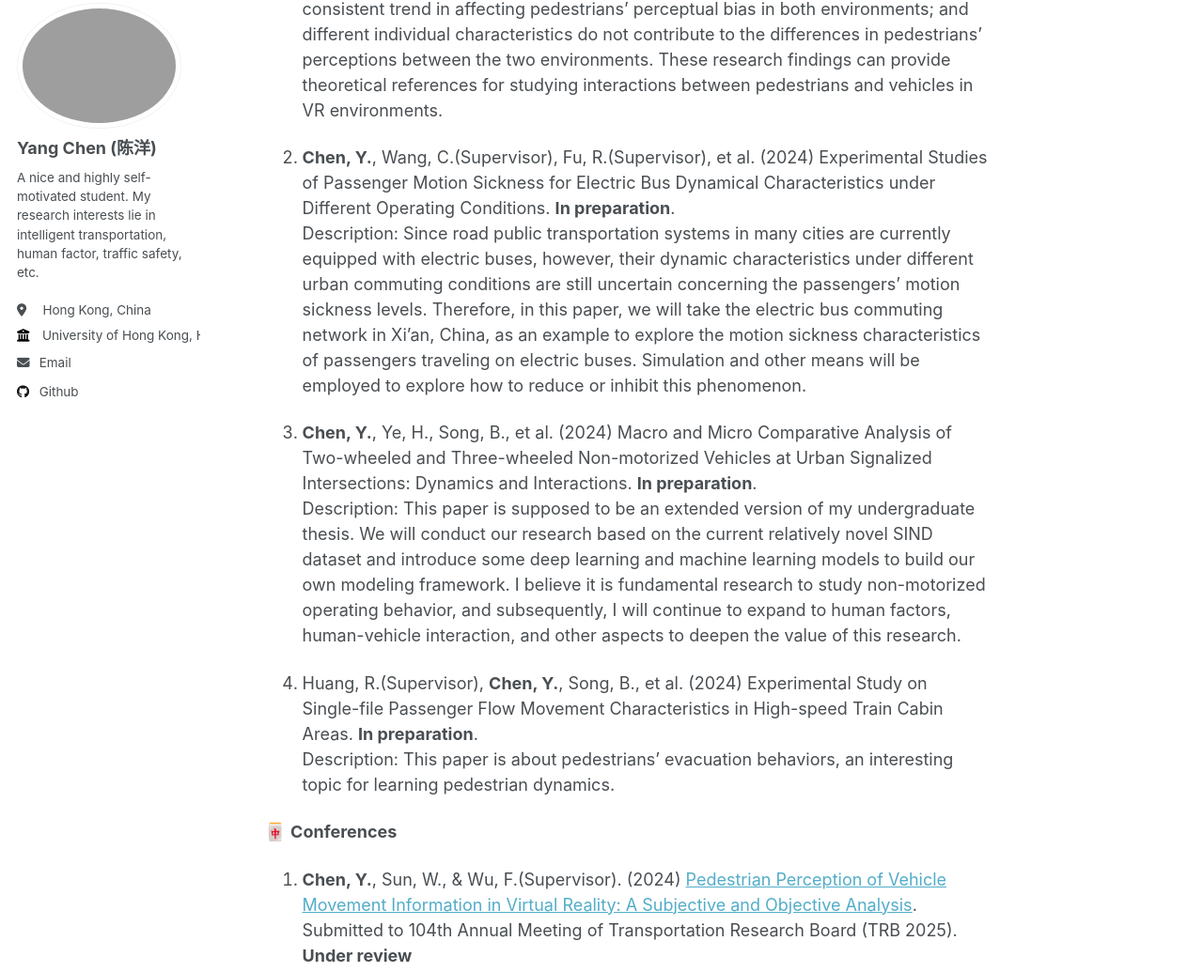
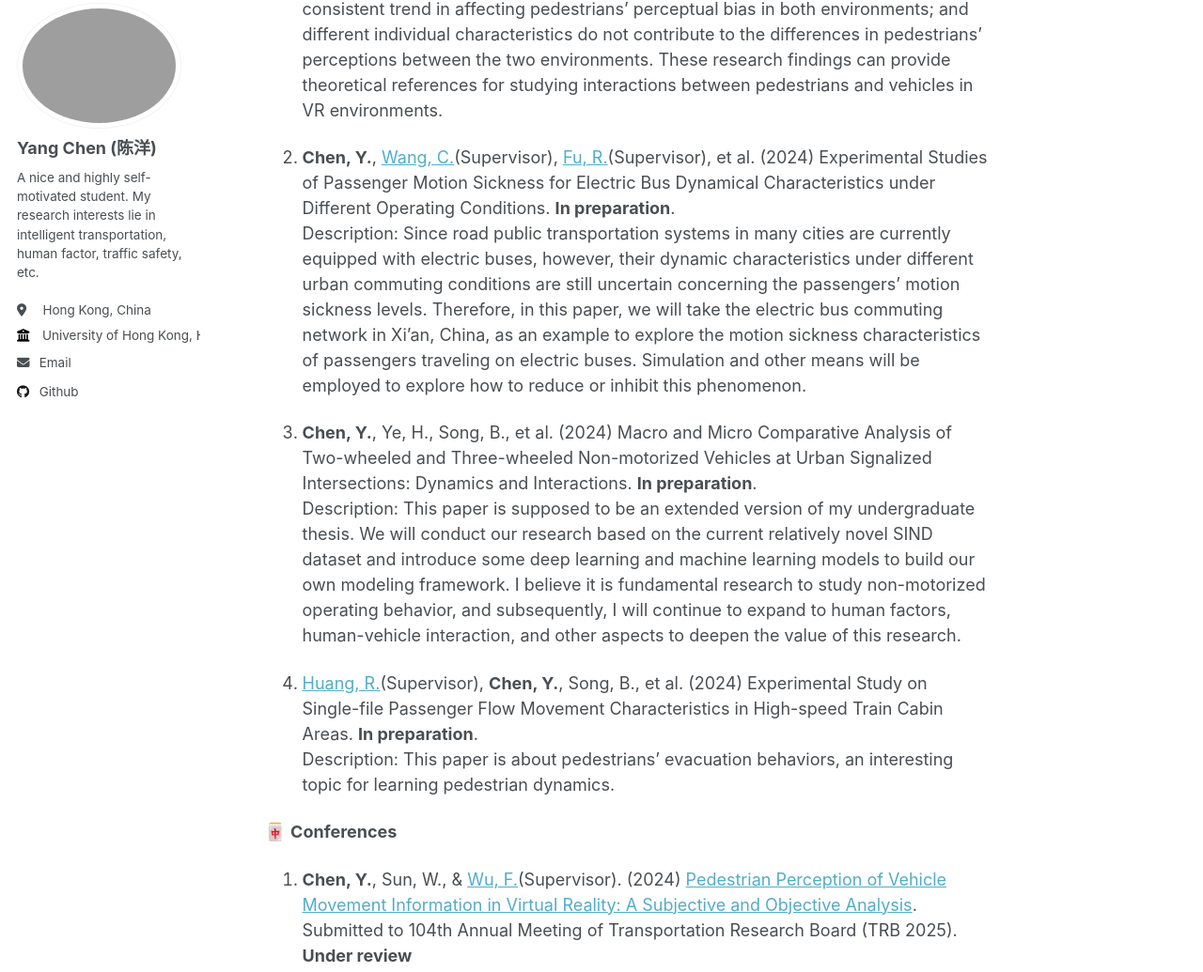
Before and after one commit to Sugar-eatingSheep/YangCHEN.github.io, a Jekyll site: the page built from _pages/about.md, in a window 1280 px wide and 1400 px high, scrolled down 1749 px. Shown: the part 103-1138 px from the top of the window at 94% size. Built offline with Jekyll 4.4.1, drawn with Linux system fonts in a browser that asks for light colours; part of the change alters nothing that is shown; some of the changed text lies outside the part shown.

```diff
--- a/_pages/about.md
+++ b/_pages/about.md
@@ -34,21 +34,21 @@ Publications
 ======
 👋 **Journals**
 
-1. Wu, F.(Supervisor), Sun, W., **Chen, Y.**, et al. (2024) A Comparative Study on Pedestrian Perception of Vehicle Movement Information in Virtual Reality and Real-world Environments 虚实环境下行人对车辆运动信息感知特性对比研究. Submitted to *Journal of Transportation Systems Engineering and Information Technology 交通运输系统工程与信息* (EI, IF=2.27). **Under review**.
+1. [Wu, F.](https://www.researchgate.net/profile/Fuwei-Wu)(Supervisor), Sun, W., **Chen, Y.**, et al. (2024) A Comparative Study on Pedestrian Perception of Vehicle Movement Information in Virtual Reality and Real-world Environments 虚实环境下行人对车辆运动信息感知特性对比研究. Submitted to *Journal of Transportation Systems Engineering and Information Technology 交通运输系统工程与信息* (EI, IF=2.27). **Under review**.
 <br /> Description: This paper conducted the experimental tasks of vehicle speed estimation and vehicle arrival time estimation in both environments, and a total of 37 subjects' experimental data were collected. By comparing and analyzing the performance of participants' perception of vehicle motion information with the bias values of estimated speed and arrival time as the analytical indexes, this paper discusses the influence of vehicle speed, individual characteristics, and other factors on the experimental results. The results demonstrate that compared to the real-world experiment, pedestrians tend to underestimate vehicle speed in VR environments, although their estimation of arrival time remains consistent; vehicle speed has a consistent trend in affecting pedestrians' perceptual bias in both environments; and different individual characteristics do not contribute to the differences in pedestrians' perceptions between the two environments. These research findings can provide theoretical references for studying interactions between pedestrians and vehicles in VR environments.
 
-1. **Chen, Y.**, Wang, C.(Supervisor), Fu, R.(Supervisor), et al. (2024) Experimental Studies of Passenger Motion Sickness for Electric Bus Dynamical Characteristics under Different Operating Conditions. **In preparation**.
+1. **Chen, Y.**, [Wang, C.](https://orcid.org/0000-0003-3531-1215)(Supervisor), [Fu, R.](https://www.researchgate.net/profile/Rui-Fu-16)(Supervisor), et al. (2024) Experimental Studies of Passenger Motion Sickness for Electric Bus Dynamical Characteristics under Different Operating Conditions. **In preparation**.
 <br /> Description: Since road public transportation systems in many cities are currently equipped with electric buses, however, their dynamic characteristics under different urban commuting conditions are still uncertain concerning the passengers' motion sickness levels. Therefore, in this paper, we will take the electric bus commuting network in Xi'an, China, as an example to explore the motion sickness characteristics of passengers traveling on electric buses. Simulation and other means will be employed to explore how to reduce or inhibit this phenomenon.
 
 1. **Chen, Y.**, Ye, H., Song, B., et al. (2024) Macro and Micro Comparative Analysis of Two-wheeled and Three-wheeled Non-motorized Vehicles at Urban Signalized Intersections: Dynamics and Interactions. **In preparation**.
 <br /> Description: This paper is supposed to be an extended version of my undergraduate thesis. We will conduct our research based on the current relatively novel SIND dataset and introduce some deep learning and machine learning models to build our own modeling framework. I believe it is fundamental research to study non-motorized operating behavior, and subsequently, I will continue to expand to human factors, human-vehicle interaction, and other aspects to deepen the value of this research.
 
-1. Huang, R.(Supervisor), **Chen, Y.**, Song, B., et al. (2024) Experimental Study on Single-file Passenger Flow Movement Characteristics in High-speed Train Cabin Areas. **In preparation**.
+1. [Huang, R.](https://www.researchgate.net/profile/Rong-Huang-65)(Supervisor), **Chen, Y.**, Song, B., et al. (2024) Experimental Study on Single-file Passenger Flow Movement Characteristics in High-speed Train Cabin Areas. **In preparation**.
 <br /> Description: This paper is about pedestrians' evacuation behaviors, an interesting topic for learning pedestrian dynamics.
 
 🀄 **Conferences**
 
-1. **Chen, Y.**, Sun, W., & Wu, F.(Supervisor). (2024) [Pedestrian Perception of Vehicle Movement Information in Virtual Reality: A Subjective and Objective Analysis](https://sugar-eatingsheep.github.io/YangCHEN.github.io/files/TRBAM-25-01553.pdf). Submitted to 104th Annual Meeting of Transportation Research Board (TRB 2025). **Under review**
+1. **Chen, Y.**, Sun, W., & [Wu, F.](https://www.researchgate.net/profile/Fuwei-Wu)(Supervisor). (2024) [Pedestrian Perception of Vehicle Movement Information in Virtual Reality: A Subjective and Objective Analysis](https://sugar-eatingsheep.github.io/YangCHEN.github.io/files/TRBAM-25-01553.pdf). Submitted to 104th Annual Meeting of Transportation Research Board (TRB 2025). **Under review**
 <br /> Description: This article is a derivative work of the Journal Paper *A Comparative Study on Pedestrian Perception of Vehicle Movement Information in Virtual Reality and Real-world Environments*.
 
 1. **Chen, Y.**. (2023) [Research on Short-term Passenger Flow Prediction Method of Urban Railway Based on Machine Learning](https://sugar-eatingsheep.github.io/YangCHEN.github.io/files/conference 2. Final version.pdf). 5th International Conference on Computing and Data Science (CONF-CDS 2023). **Accepted**.
@@ -60,7 +60,7 @@ Publications
 👨🏻‍🎓 **Thesis**
 <br />
 <br />
-(Undergraduate Thesis) **Chen, Y.**, 2024, [Characterization of Non-motorized Vehicles Crossing Traffic Flows at Urban Intersections](https://sugar-eatingsheep.github.io/YangCHEN.github.io/files/本科毕设最终报告.pdf). **Won the Outstanding Undergraduate Thesis Award (rank 1st among 109 students in the Program) ✌🏻**, Chang’an University. Supervisor: Associate Prof. Wang Yongjie, Chang'an University.
+(Undergraduate Thesis) **Chen, Y.**, 2024, [Characterization of Non-motorized Vehicles Crossing Traffic Flows at Urban Intersections](https://sugar-eatingsheep.github.io/YangCHEN.github.io/files/本科毕设最终报告.pdf). **Won the Outstanding Undergraduate Thesis Award (rank 1st among 109 students in the Program) ✌🏻**, Chang’an University. Supervisor: Associate Prof. [Wang Yongjie](https://www.scopus.com/authid/detail.uri?authorId=56803532100), Chang'an University.
 
 💼 **Selected Patents**
 
```
